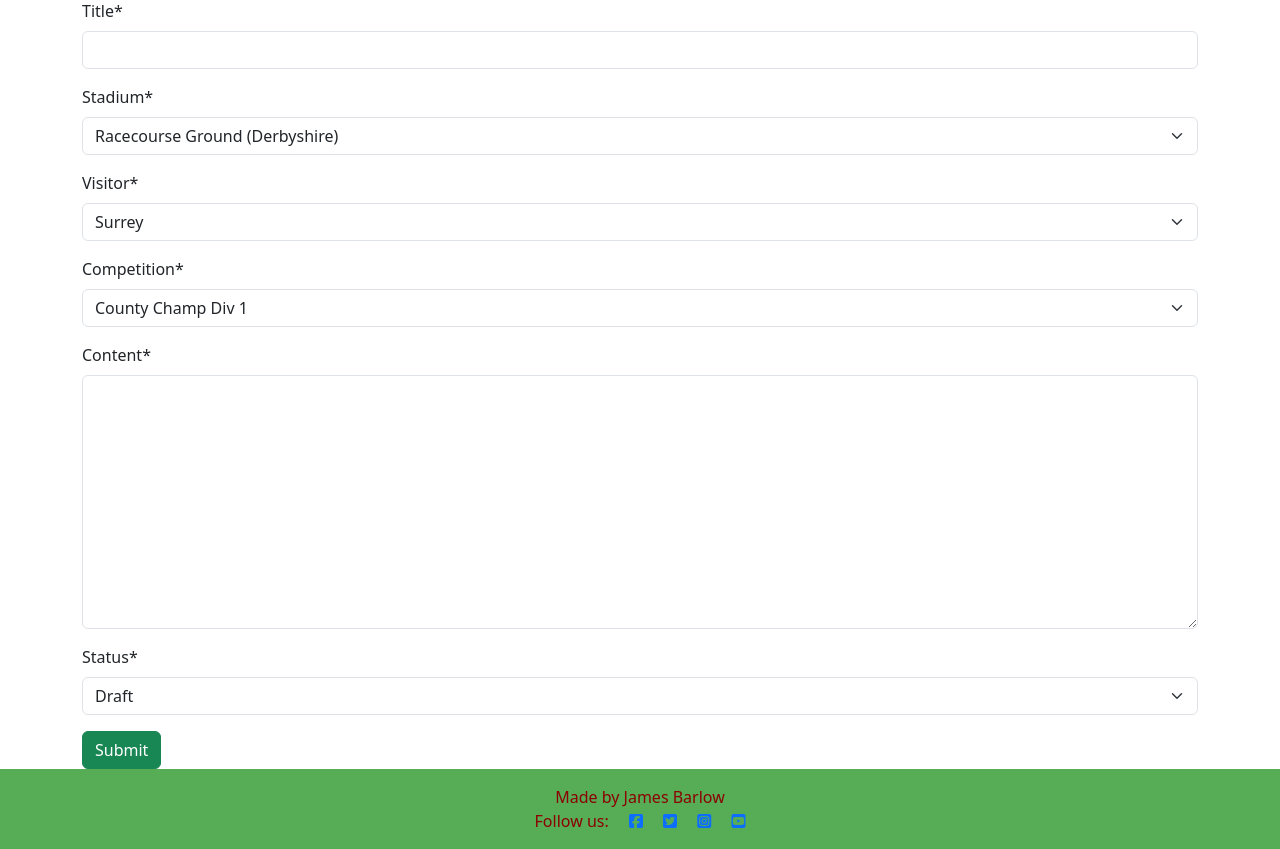
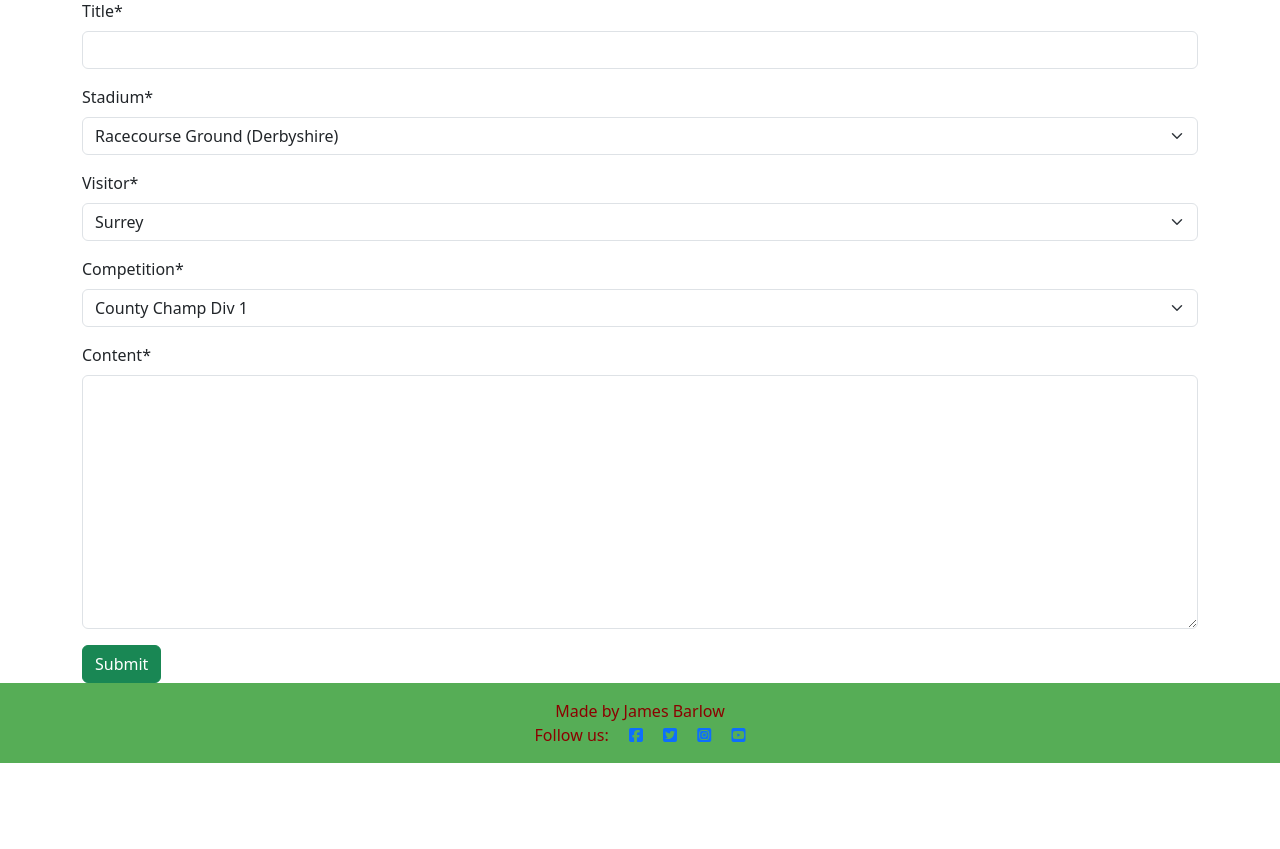
Before and after one commit to jambardev/County-Cricket-Tour-Blog, a Django app: page /add_post/ in a window 1280 px wide. Shown: the part 226-1075 px from the top of the page. After the commit the page ends 989 px from the top, so only its background shows below. Run offline with Django 4.2, Linux system fonts and the light colour scheme; some libraries are stand-ins or nearby versions.

Commit message:
Removed Status from the post model

```diff
--- a/blog/admin.py
+++ b/blog/admin.py
@@ -5,9 +5,8 @@ from django_summernote.admin import SummernoteModelAdmin
 @admin.register(Post)
 class PostAdmin(SummernoteModelAdmin):
 
-    list_display = ('title', 'slug', 'status')
+    list_display = ('title', 'slug')
     search_fields = ['title']
-    list_filter = ('status',)
     prepopulated_fields = {'slug': ('title',)}
     summernote_fields = ('content',)
 
--- a/blog/forms.py
+++ b/blog/forms.py
@@ -6,7 +6,7 @@ from django import forms
 class PostForm(forms.ModelForm):
     class Meta:
         model = Post
-        fields = ['title', 'stadium', 'visitor', 'competition', 'content', 'status']
+        fields = ['title', 'stadium', 'visitor', 'competition', 'content']
 
 class CommentForm(forms.ModelForm):
     class Meta:
--- a/blog/models.py
+++ b/blog/models.py
@@ -2,7 +2,7 @@ from django.db import models
 from django.contrib.auth.models import User
 from autoslug import AutoSlugField
 
-STATUS = ((0, "Draft"), (1, "Published"))
+
 STADIUM_CHOICES = [
     ('Racecourse Ground (Derbyshire)', 'Racecourse Ground (Derbyshire)'),
     ('Riverside (Durham)', 'Riverside (Durham)'),
@@ -65,7 +65,6 @@ class Post(models.Model):
     competition = models.CharField(max_length=20, choices=COMPETITION_CHOICES, default='County Champ Div 1')
     content = models.TextField()
     created_on = models.DateTimeField(auto_now_add=True)
-    status = models.IntegerField(choices=STATUS, default=0)
 
     def __str__(self):
         return f"{self.title} | written by {self.author} on {self.created_on}"
--- a/blog/urls.py
+++ b/blog/urls.py
@@ -11,4 +11,5 @@ urlpatterns = [
     path('<slug:slug>/edit_comment/<int:comment_id>', views.edit_comment, name='edit_comment'),
     path('<slug:slug>/delete_comment/<int:comment_id>', views.delete_comment, name='delete_comment'),
     path('<slug:slug>/delete_post/', delete_post, name='delete_post'),
+    #path('your-posts/', views.your_posts, name='your_posts'),
 ]
--- a/blog/views.py
+++ b/blog/views.py
@@ -8,7 +8,7 @@ from .forms import CommentForm
 
 # Create your views here.
 class PostList(generic.ListView):
-    queryset = Post.objects.filter(status=1)
+    queryset = Post.objects.order_by('-created_on')
     template_name = "blog/index.html"
     # Sets number of posts on each page
     paginate_by = 6
@@ -25,7 +25,7 @@ def add_post(request):
             post.author = request.user
             post.save()
             messages.success(request, 'Thanks for joining the discussion, post created successfully.')
-            return redirect('post_detail', slug=post.slug)
+            return redirect('home')
         else:
             messages.error(request, 'Error creating post.')
     else:
@@ -36,7 +36,7 @@ def add_post(request):
 # Function-based view to display individual posts
 def post_detail(request, slug):
 
-    queryset = Post.objects.filter(status=1)
+    queryset = Post.objects
     post = get_object_or_404(queryset, slug=slug)
     comments = post.comments.all().order_by("-added_on")
     comment_count = post.comments.count()
@@ -66,7 +66,7 @@ def post_detail(request, slug):
 
 # View allowing a user to edit their own comments
 def edit_comment(request, slug, comment_id):
-    post = get_object_or_404(Post, slug=slug, status=1)
+    post = get_object_or_404(Post, slug=slug)
     comment = get_object_or_404(Comment, pk=comment_id, post=post)
 
     if request.method == "POST":
@@ -86,7 +86,7 @@ def edit_comment(request, slug, comment_id):
 
 # View allowing a user to delete their own comments
 def delete_comment(request, slug, comment_id):
-    queryset = Post.objects.filter(status=1)
+    queryset = Post.objects
     post = get_object_or_404(queryset, slug=slug)
     comment = get_object_or_404(Comment, pk=comment_id)
 
@@ -111,3 +111,15 @@ def delete_post(request, slug):
         messages.add_message(request, messages.ERROR, 'You can only delete your own posts!')
 
     return render(request, 'blog/delete_post.html', {'post': post})
+
+# View allowing a user to see their own posts
+#def your_posts(request):
+#    def get(self, request):
+#        if request.user.is_authenticated:
+#            post = Post.objects.filter(author=request.user, status=0)
+
+#            return render(
+#                request, 'your_posts.html')
+#        else:
+#            messages.add_message(request, messages.ERROR, 'You can only view your own posts if you have some!')
+#    return render(request, 'blog/your_posts.html', {'post': post})
```
Also changed, not shown: blog/templates/blog/about.html (+0 -12 lines), blog/templates/blog/index.html (+0 -13 lines), templates/about.html (+0 -13 lines), blog/migrations/0006_remove_post_status.py (added), db.sqlite3.
